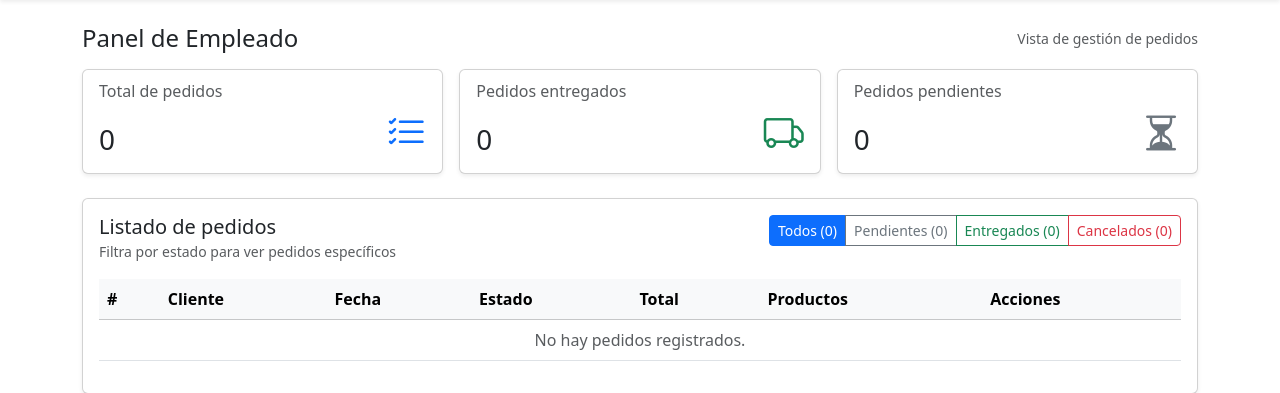
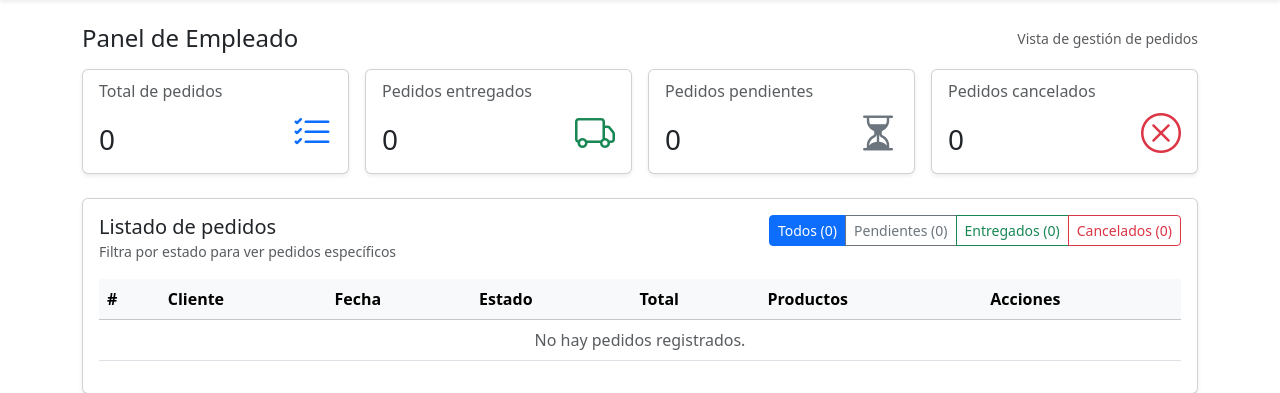
Before and after one commit to Balti2003/Proyecto_Bocatto_django, a Django app: page /employee/dashboard/?estado=all in a window 1280 px wide. Shown: the part 79-472 px from the top of the page. Run offline with Django 4.2, Linux system fonts and the light colour scheme; a user stored in the database is signed in; data comes from the database, SQL or seed files in the repository; data that the repository does not hold is empty.

Commit message:
Agregado actualizar estado pedido

```diff
--- a/proyecto_tienda_online/templates/shop/employee_dashboard.html
+++ b/proyecto_tienda_online/templates/shop/employee_dashboard.html
@@ -6,8 +6,8 @@
         <small class="text-muted">Vista de gestión de pedidos</small>
     </div>
 
-    <div class="row g-3 mb-4">
-        <div class="col-sm-4">
+        <div class="row g-3 mb-4">
+            <div class="col-sm-3">
             <div class="card shadow-sm">
                 <div class="card-body">
                     <h6 class="card-subtitle text-muted">Total de pedidos</h6>
@@ -20,7 +20,7 @@
                 </div>
             </div>
         </div>
-        <div class="col-sm-4">
+            <div class="col-sm-3">
             <div class="card shadow-sm">
                 <div class="card-body">
                     <h6 class="card-subtitle text-muted">Pedidos entregados</h6>
@@ -33,7 +33,7 @@
                 </div>
             </div>
         </div>
-        <div class="col-sm-4">
+            <div class="col-sm-3">
             <div class="card shadow-sm">
                 <div class="card-body">
                     <h6 class="card-subtitle text-muted">Pedidos pendientes</h6>
@@ -41,11 +41,24 @@
                         <div>
                             <h3 class="mb-0">{{ pedidos_pendientes }}</h3>
                         </div>
-                        <i class="bi bi-hourglass-split display-6 text-secondary"></i>
+                                    <i class="bi bi-hourglass-split display-6 text-secondary"></i>
                     </div>
                 </div>
             </div>
         </div>
+                    <div class="col-sm-3">
+                        <div class="card shadow-sm">
+                            <div class="card-body">
+                                <h6 class="card-subtitle text-muted">Pedidos cancelados</h6>
+                                <div class="d-flex align-items-end justify-content-between mt-2">
+                                    <div>
+                                        <h3 class="mb-0">{{ pedidos_cancelados }}</h3>
+                                    </div>
+                                    <i class="bi bi-x-circle display-6 text-danger"></i>
+                                </div>
+                            </div>
+                        </div>
+                    </div>
     </div>
 
     <div class="card mb-4 shadow-sm">
--- a/shop/views.py
+++ b/shop/views.py
@@ -256,7 +256,28 @@ class OrderDetailView(DetailView):
 
         context["items"] = items
         context["total"] = order.total
+        # indicar si el usuario puede actualizar el estado (empleado o staff)
+        user = self.request.user
+        context['can_change_status'] = user.is_authenticated and (user.groups.filter(name="Empleado").exists() or user.is_staff)
         return context
+
+    def post(self, request, *args, **kwargs):
+        # manejar actualización del estado desde el formulario del detalle
+        self.object = self.get_object()
+        user = request.user
+        if not (user.is_authenticated and (user.groups.filter(name="Empleado").exists() or user.is_staff)):
+            messages.error(request, "No tienes permiso para cambiar el estado del pedido.")
+            return redirect('order_detail', pk=self.object.id)
+
+        nuevo_estado = request.POST.get('estado')
+        if nuevo_estado not in dict(Order.ESTADOS).keys():
+            messages.error(request, "Estado inválido.")
+            return redirect('order_detail', pk=self.object.id)
+
+        self.object.estado = nuevo_estado
+        self.object.save()
+        messages.success(request, f"Estado del pedido #{self.object.id} actualizado a {self.object.get_estado_display()}.")
+        return redirect('order_detail', pk=self.object.id)
 
 
 @method_decorator(login_required, name='dispatch')
```
Also changed, not shown: proyecto_tienda_online/templates/shop/order_detail.html (+19 -1 lines).
